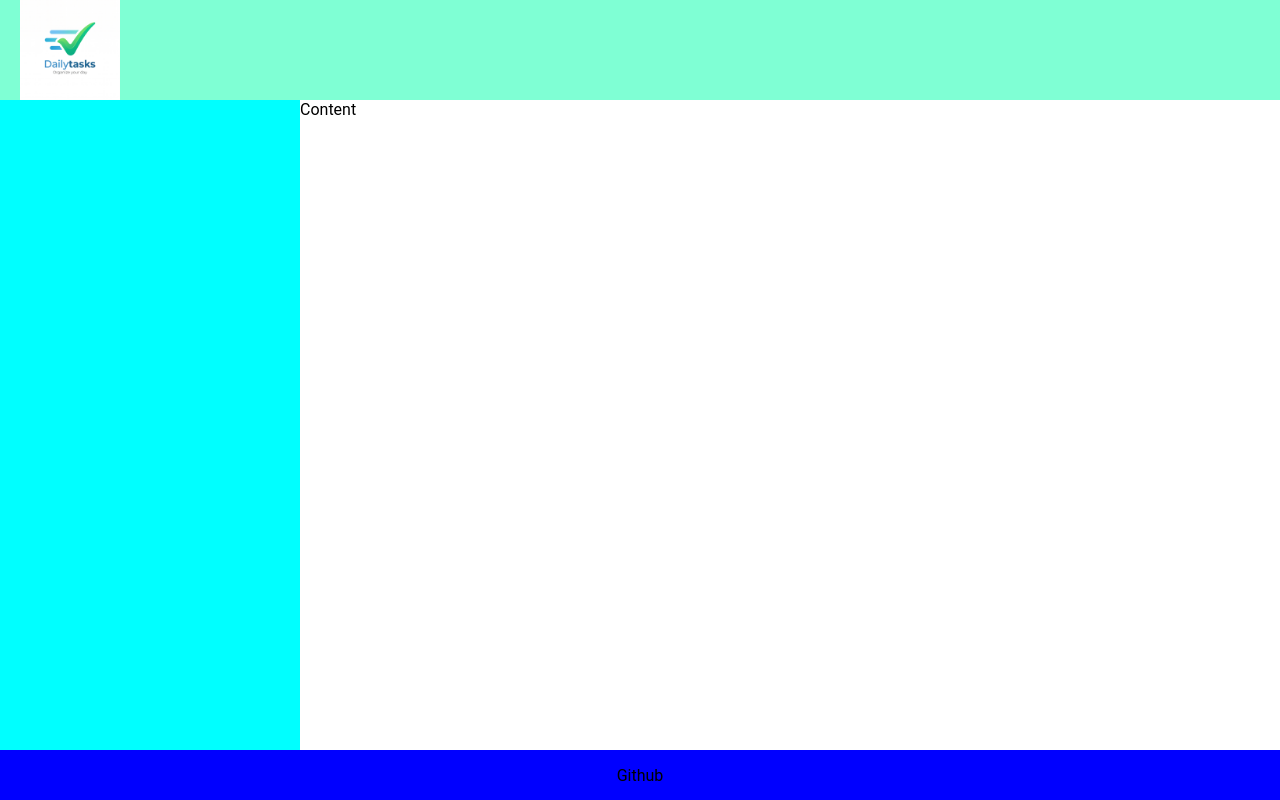
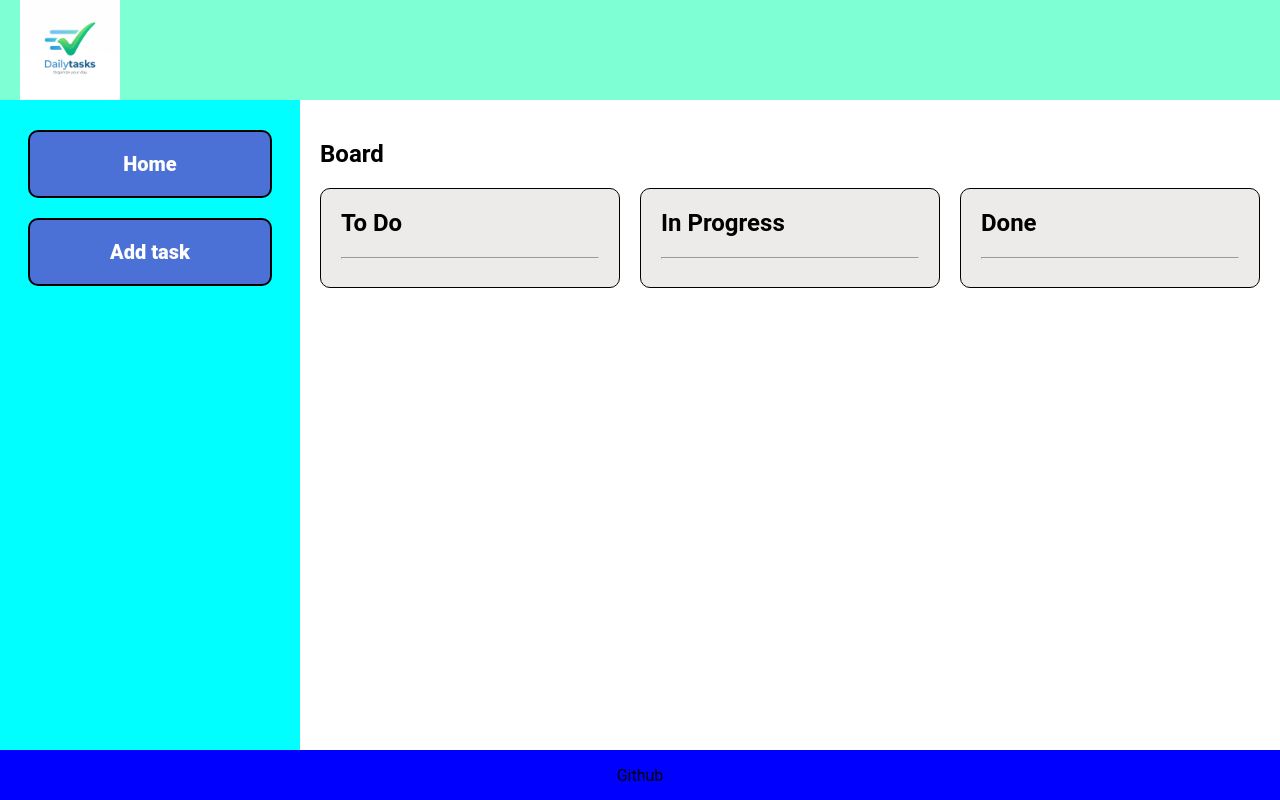
Before and after one commit to GuillaumePeixoto/mini-projet-kanban, a React (Vite) app: page / in a window 1280 px wide. Built offline with nearby package versions, Linux system fonts and the light colour scheme.

Commit message:
WIP showing tasks

```diff
--- a/src/App.jsx
+++ b/src/App.jsx
@@ -3,16 +3,21 @@ import './App.css'
 import Header from './components/Header'
 import SideBar from './components/SideBar'
 import Footer from './components/Footer'
+import Board from './pages/Board'
+import taskData from "./assets/data/tasksData.json"
 
 function App() {
+
+  const [tasksData, setTasksData] = useState(taskData);
+
   return (
     <>
       <Header></Header>
       <main>
-        <SideBar></SideBar>
-        <div className='content'>
-          Content
-        </div>
+          <SideBar></SideBar>
+          <div className='content'>
+              <Board tasks={tasksData} />
+          </div>
       </main>
       <Footer/>
     </>
--- /dev/null
+++ b/src/assets/data/tasksData.json
@@ -0,0 +1,52 @@
+[
+  {
+    "id": "1",
+    "title": "Design Landing Page",
+    "description": "Create a visually appealing landing page for the website.",
+    "assignee": "Mary Davis",
+    "status": "To Do",
+    "priority": "High",
+    "createdDate": "2023-09-15",
+    "dueDate": "2023-09-30"
+  },
+  {
+    "id": "2",
+    "title": "Develop User Registration",
+    "description": "Implement user registration functionality with email verification.",
+    "assignee": "Jane Smith",
+    "status": "In Progress",
+    "priority": "Medium",
+    "createdDate": "2023-09-16",
+    "dueDate": "2023-10-10"
+  },
+  {
+    "id": "3",
+    "title": "Bug Fix: Login Issue",
+    "description": "Investigate and fix the login problem reported by users.",
+    "assignee": "Mark Johnson",
+    "status": "In Progress",
+    "priority": "High",
+    "createdDate": "2023-09-17",
+    "dueDate": "2023-09-25"
+  },
+  {
+    "id": "4",
+    "title": "Release Version 1.0",
+    "description": "Prepare for the release of the first version of the application.",
+    "assignee": "Sarah Brown",
+    "status": "To Do",
+    "priority": "High",
+    "createdDate": "2023-09-18",
+    "dueDate": "2023-10-05"
+  },
+  {
+    "id": "5",
+    "title": "Update Documentation",
+    "description": "Update user documentation with the latest features and changes.",
+    "assignee": "David Wilson",
+    "status": "Done",
+    "priority": "Low",
+    "createdDate": "2023-09-19",
+    "dueDate": "2023-09-30"
+  }
+]
--- /dev/null
+++ b/src/components/BoardList.jsx
@@ -0,0 +1,19 @@
+import TaskCard from "./TaskCard";
+
+
+function BoardList({status, tasks}) {
+
+    console.log(tasks)
+
+    return(
+        <div className="task-list-per-status">
+            <h2>{status}</h2>
+            <hr />
+            {tasks.map((task) => {
+                <TaskCard taskDetails={task}></TaskCard>
+            })}
+        </div>
+    );
+}
+
+export default BoardList;
--- a/src/components/SideBar.jsx
+++ b/src/components/SideBar.jsx
@@ -2,7 +2,10 @@ function SideBar() {
 
     return(
         <div id="side-bar">
-
+            <div>
+                <a to="/">Home</a>
+                <a to="/task/5">Add task</a>
+            </div>
         </div>
     );
 }
--- /dev/null
+++ b/src/components/TaskCard.jsx
@@ -0,0 +1,33 @@
+function TaskCard(taskDetails) {
+  const colorByPriority = {
+    High: "red",
+    Medium: "orange",
+    Low: "green",
+  };
+
+  return (
+    <div className="tasks-list" style={{ borderLeft: colorByPriority[taskDetails.priority] }}>
+      <div>
+        <h4>Titre tache</h4>
+        <div className="person-in-charge">
+          {/* <img src="" /> */}
+          <div
+            style={{
+              border: "1px solid black",
+              borderRadius: "100%",
+              backgroundColor: "blue",
+              width: "40px",
+              height: "40px",
+            }}
+          ></div>
+          <p>Personne attribué</p>
+        </div>
+        <p>priority</p>
+        <p>Date début : </p>
+        <p>Date limite : </p>
+      </div>
+    </div>
+  );
+}
+
+export default TaskCard;
--- a/src/index.css
+++ b/src/index.css
@@ -30,13 +30,79 @@ main{
 
 .content{
   display: flex;
+  flex-direction: column;
   flex: 1;
+  padding: 20px;
 }
 
 #side-bar{
   width: 300px;
+  background-color: aqua;
+}
+
+#side-bar div{
   display: flex;
-  background-color: aqua;
+  padding: 20px 50px;
+  flex-direction: column;
+  justify-content: center;
+  align-items: center;
+}
+
+#side-bar div a{
+  margin: 10px 0px;
+  text-decoration: none;
+  background-color: #4b70d6;
+  width: 100%;
+  padding: 20px;
+  text-align: center;
+  border: 2px solid black;
+  border-radius: 10px;
+  font-weight: 800;
+  color: white;
+  font-size: 20px;
+}
+
+#side-bar div a:hover{
+  color: #4b70d6;
+  background-color: white;
+}
+
+
+.tasks-manager{
+  width: 100%;
+  display: grid;
+  grid-template-columns: repeat(3, 1fr);
+  gap: 20px;
+}
+
+.task-list-per-status{
+  background-color: rgb(236, 235, 234);
+  border: 1px solid black;
+  border-radius: 10px;
+  padding: 20px;
+}
+
+.task-list-per-status h2{
+  margin-top: 0px;
+}
+
+.tasks-list{
+  border: 1px solid rgb(197, 196, 196);
+  border-radius: 5px;
+  padding: 10px;
+}
+
+.tasks-list h4{
+  margin: 0px;
+}
+
+.tasks-list .person-in-charge{
+  display: flex;
+  flex-direction: row;
+  justify-content: start;
+  column-gap: 20px;
+  padding: 10px 0px;
+  align-items: center;
 }
 
 footer{
--- /dev/null
+++ b/src/pages/Board.jsx
@@ -0,0 +1,20 @@
+import BoardList from "../components/BoardList";
+
+function Board({tasks}) {
+  const statusType = ["To Do", "In Progress", "Done"];
+    console.log('test');
+  return (
+    <>
+      <h2>Board</h2>
+      <div className="tasks-manager">
+        {statusType.map((element, i) => {
+            console.log(element);
+            const dataPerStatus = tasks.filter((task) => task.status === element);
+            return (<BoardList key={i} status={element} tasks={dataPerStatus} />)
+        })}
+      </div>
+    </>
+  );
+}
+
+export default Board;
```
Also changed, not shown: src/pages/TaskDetail.jsx (added, +7 -0 lines).
